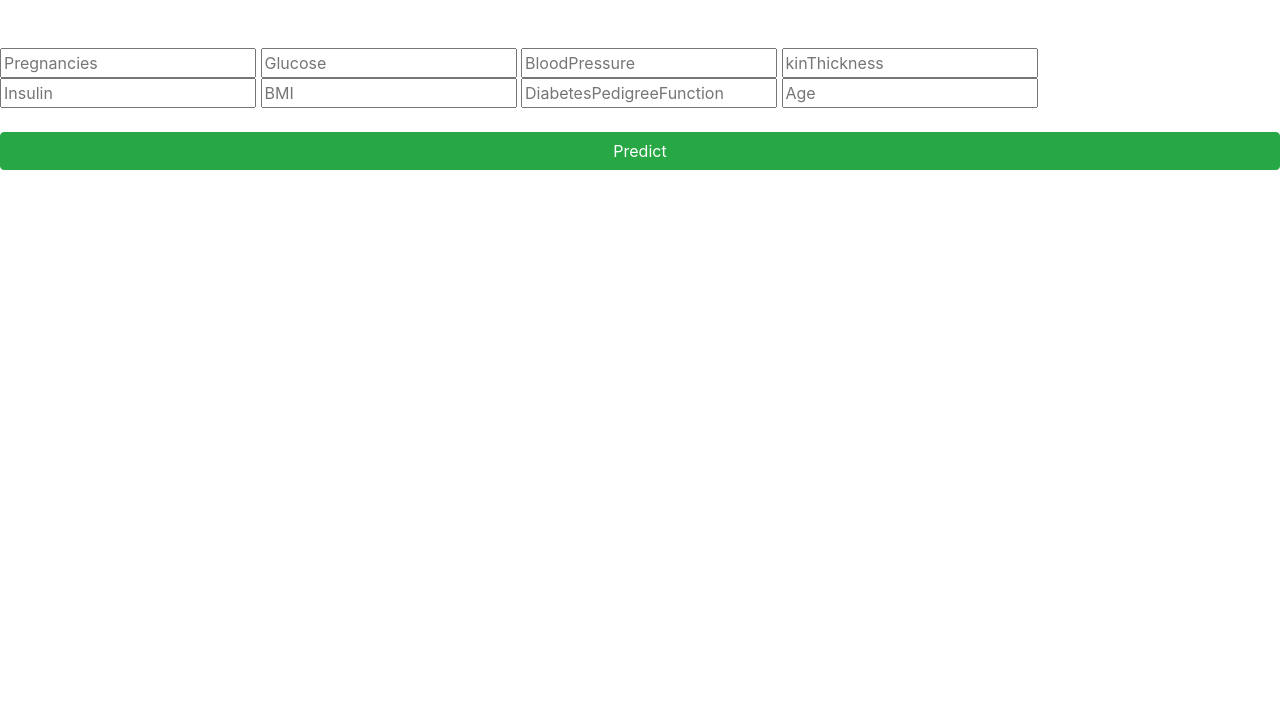
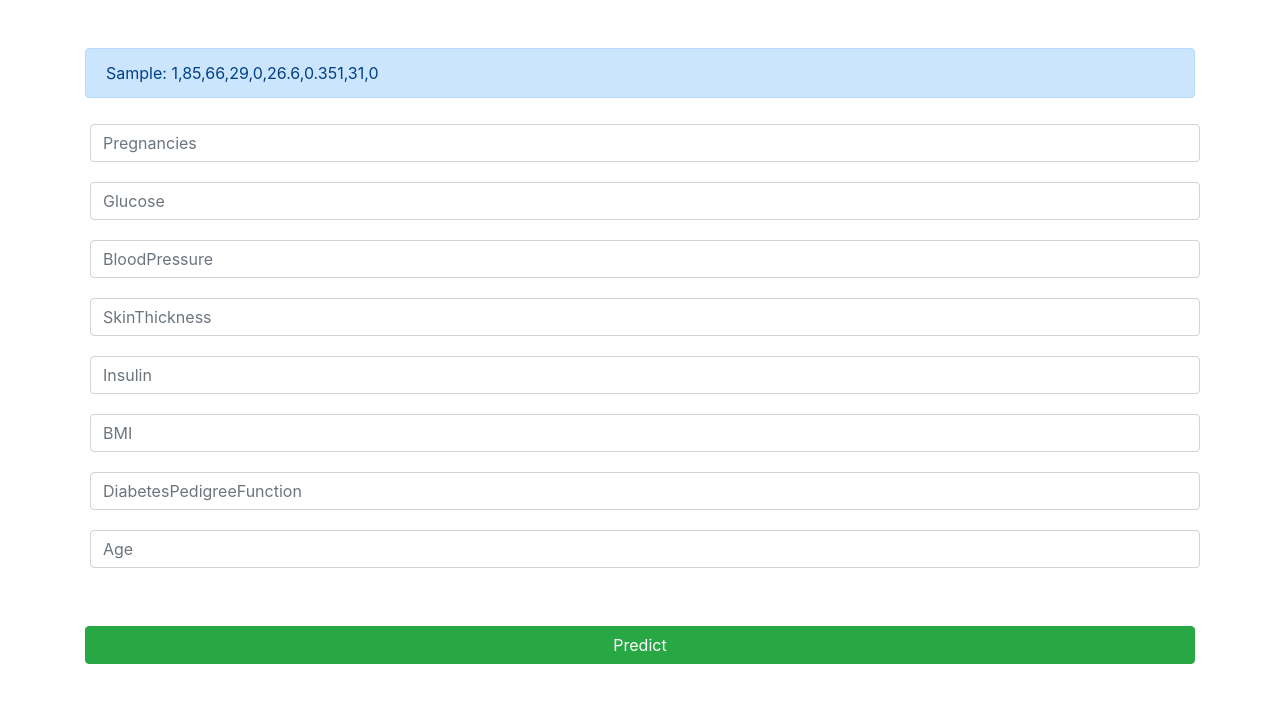
Before and after one commit to thanhdanh27600/intellisense-system-flask, a Flask app: page / in a window 1280 px wide. Shown: the part 56-759 px from the top of the page. Run offline with Flask 2, Linux system fonts and the light colour scheme; parts of the project's set-up code (start-up, migrations or seed data) failed here and were passed over; some libraries are stand-ins or nearby versions.

Commit message:
Update index.html

```diff
--- a/templates/index.html
+++ b/templates/index.html
@@ -3,7 +3,7 @@
 
 <head>
     <meta charset="UTF-8">
-    <title>COVID-19 Predictor</title>
+    <title>Intellisense Systems</title>
     <!-- Latest compiled and minified CSS -->
     <link rel="stylesheet" href="https://maxcdn.bootstrapcdn.com/bootstrap/4.5.2/css/bootstrap.min.css">
 
@@ -16,6 +16,12 @@
     <!-- Latest compiled JavaScript -->
     <script src="https://maxcdn.bootstrapcdn.com/bootstrap/4.5.2/js/bootstrap.min.js"></script>
 
+    <style>
+        input {
+            margin: 10px 5px;
+        }
+    </style>
+
 </head>
 
 <body>
@@ -24,29 +30,30 @@
             <li class="nav-item active">
                 <a class="nav-link" href="index.html">Diabetes Predictor</a>
             </li>
-
         </ul>
     </nav>
 
-
     <br>
     <br>
-
-    <form action="{{ url_for('predict')}}" method="post">
-        <input type="text" name='Pregnancies' placeholder="Pregnancies" required="required" />
-        <input type="text" name="Glucose" placeholder="Glucose" required="required" />
-        <input type="text" name="BloodPressure" placeholder="BloodPressure" required="required" />
-        <input type="text" name="SkinThickness" placeholder="kinThickness" required="required" />
-        <input type="text" name="Insulin" placeholder="Insulin" required="required" />
-        <input type="text" name="BMI" placeholder="BMI" required="required" />
-
-        <input type="text" name="DiabetesPedigreeFunction" placeholder="DiabetesPedigreeFunction" required="required" />
-        <input type="text" name="Age" placeholder="Age" required="required" />
-        <br>
-        <br>
-        <button type="submit" class="btn btn-success btn-block btn-large">Predict</button>
-
-    </form>
+    <div class="container dflex">
+        <div class="alert alert-primary">Sample: 1,85,66,29,0,26.6,0.351,31,0</div>
+        <form action="{{ url_for('predict')}}" method="post" style="display:flex;flex-direction: column;">
+            <input type="text" class="form-control" name='Pregnancies' placeholder="Pregnancies" required="required" />
+            <input type="text" class="form-control" name="Glucose" placeholder="Glucose" required="required" />
+            <input type="text" class="form-control" name="BloodPressure" placeholder="BloodPressure"
+                required="required" />
+            <input type="text" class="form-control" name="SkinThickness" placeholder="SkinThickness"
+                required="required" />
+            <input type="text" class="form-control" name="Insulin" placeholder="Insulin" required="required" />
+            <input type="text" class="form-control" name="BMI" placeholder="BMI" required="required" />
+            <input type="text" class="form-control" name="DiabetesPedigreeFunction"
+                placeholder="DiabetesPedigreeFunction" required="required" />
+            <input type="text" class="form-control" name="Age" placeholder="Age" required="required" />
+            <br>
+            <br>
+            <button type="submit" class="btn btn-success btn-block btn-large">Predict</button>
+        </form>
+    </div>
     <br>
     <br>
     {{ prediction_text }}
```
